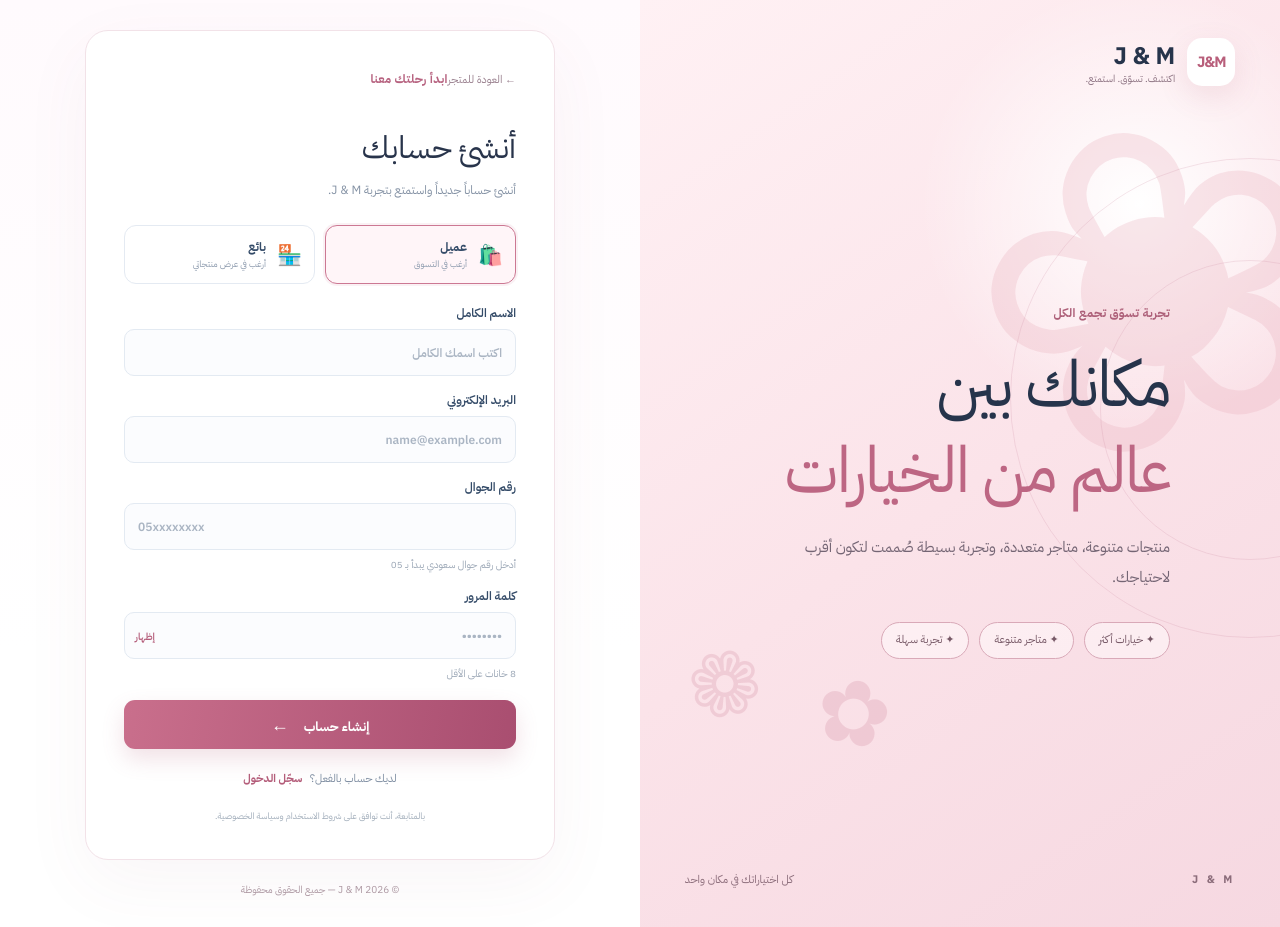
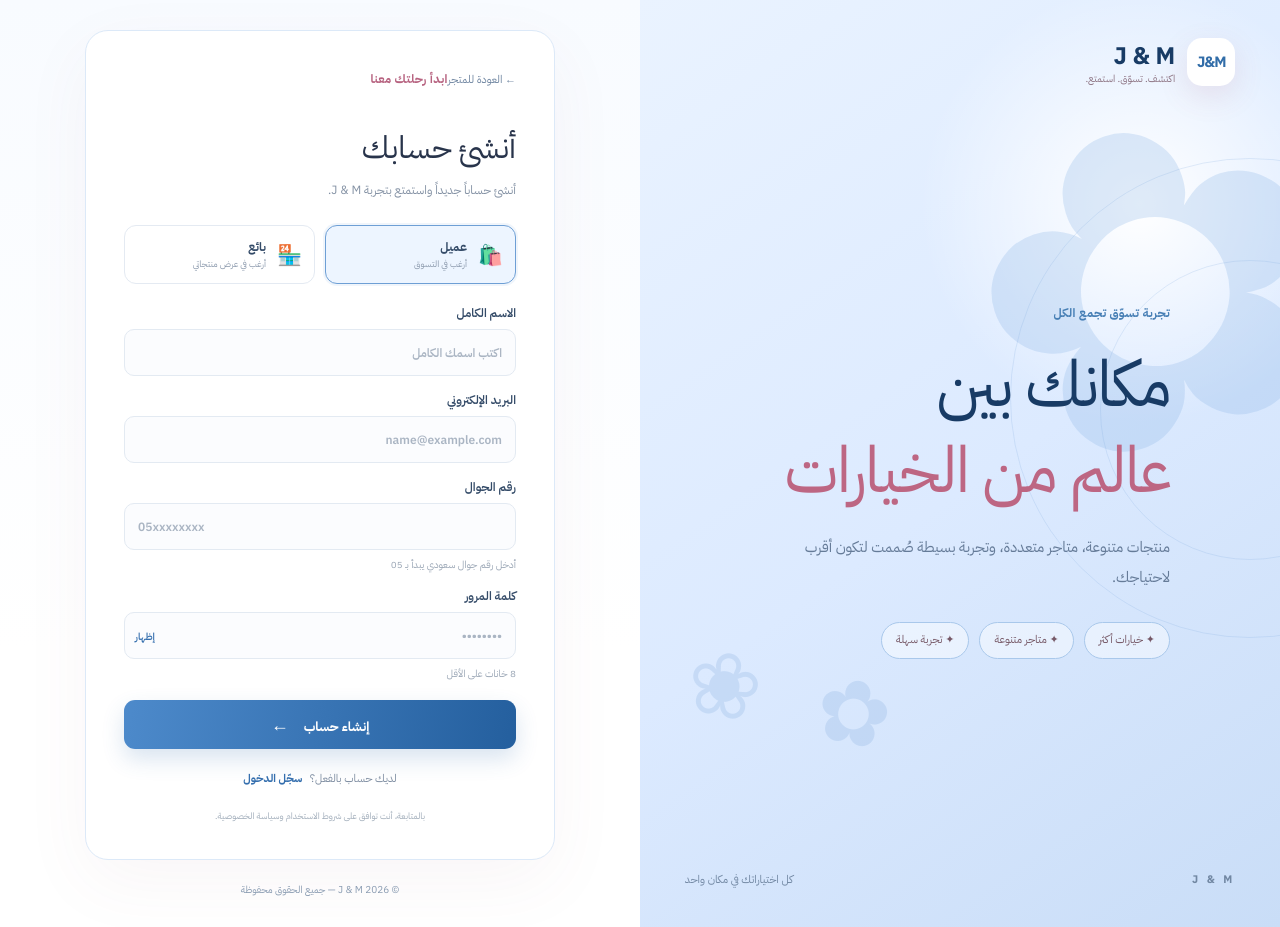
Before and after one commit to maafaalhussain-cmyk/nextjs, a Next.js app: page /register in a window 1280 px wide. Built offline with nearby package versions, Linux system fonts and the light colour scheme.

Commit message:
Set J&M authentication palette to blue white with tiny floral accents

```diff
--- a/app/auth-floral.css
+++ b/app/auth-floral.css
@@ -1,35 +1,35 @@
 /* J&M floral authentication refresh — scoped to auth screens */
-.auth-shell{background:#fff9fb;color:#27334a}
-.auth-visual{background:radial-gradient(circle at 78% 22%,#fff 0,transparent 25%),linear-gradient(145deg,#fff1f4 0%,#fbe3e9 52%,#f6d8e1 100%);color:#26344b}
-.auth-visual::before{content:"❀";position:absolute;right:-58px;top:8%;font-size:clamp(260px,34vw,470px);line-height:1;color:#e9aebb;opacity:.28;transform:rotate(-18deg);pointer-events:none}
-.auth-visual::after{content:"✿     ❁";position:absolute;left:7%;bottom:17%;font-size:clamp(50px,7vw,90px);letter-spacing:18px;color:#cf8298;opacity:.23;transform:rotate(12deg);pointer-events:none}
-.auth-visual .auth-brand{color:#26344b}
+.auth-shell{background:#f5f9ff;color:#27334a}
+.auth-visual{background:radial-gradient(circle at 78% 22%,#fff 0,transparent 25%),linear-gradient(145deg,#eaf3ff 0%,#dceaff 52%,#c9ddf7 100%);color:#183b65}
+.auth-visual::before{content:"✿";position:absolute;right:-58px;top:8%;font-size:clamp(260px,34vw,470px);line-height:1;color:#8fb8e8;opacity:.28;transform:rotate(-18deg);pointer-events:none}
+.auth-visual::after{content:"✿  ❀";position:absolute;left:7%;bottom:17%;font-size:clamp(50px,7vw,90px);letter-spacing:18px;color:#7fa9dc;opacity:.23;transform:rotate(12deg);pointer-events:none}
+.auth-visual .auth-brand{color:#183b65}
 .auth-visual .auth-brand small{color:#8b7180}
-.auth-visual .auth-brand-mark{background:#fff;color:#b85f7b;box-shadow:0 10px 30px #a54c6b20}
-.auth-visual .auth-kicker{color:#ad6079}
-.auth-visual h1{color:#26344b}
+.auth-visual .auth-brand-mark{background:#fff;color:#326da8;box-shadow:0 10px 30px #a54c6b20}
+.auth-visual .auth-kicker{color:#477fb5}
+.auth-visual h1{color:#183b65}
 .auth-visual h1 em{color:#bd6683}
-.auth-visual-copy>p{color:#746574}
-.auth-perks span{border-color:#d9a9b8;background:#ffffff70;color:#765866}
-.auth-visual-bottom{color:#8b6c7a}
-.auth-orb{border-color:#c9879d35}
-.auth-panel{background:linear-gradient(180deg,#fffafd,#fff 70%)}
-.auth-card{border-color:#f2e2e8;box-shadow:0 22px 70px #8e49600d}
+.auth-visual-copy>p{color:#657b98}
+.auth-perks span{border-color:#a9c8eb;background:#ffffff70;color:#765866}
+.auth-visual-bottom{color:#7187a2}
+.auth-orb{border-color:#7ca7dc35}
+.auth-panel{background:linear-gradient(180deg,#f8fbff,#fff 70%)}
+.auth-card{border-color:#dce9f8;box-shadow:0 22px 70px #8e49600d}
 .auth-card .auth-kicker{color:#b76380}
 .auth-card h2{color:#28344b}
-.auth-form input:focus{border-color:#d77f9c;box-shadow:0 0 0 3px #d77f9c20}
-.password-wrap button,.auth-form-meta a,.auth-switch a{color:#b45d7a}
-.auth-submit{background:linear-gradient(100deg,#c96f8c,#a94e70);box-shadow:0 10px 22px #b45d7a30}
-.auth-form input[type=checkbox]{accent-color:#b45d7a}
-.role-option.selected{border-color:#cc7893;background:#fff5f8;box-shadow:0 0 0 2px #cc78931a}
+.auth-form input:focus{border-color:#6c9ed8;box-shadow:0 0 0 3px #6c9ed820}
+.password-wrap button,.auth-form-meta a,.auth-switch a{color:#356fae}
+.auth-submit{background:linear-gradient(100deg,#4d8acb,#245f9e);box-shadow:0 10px 22px #356fae30}
+.auth-form input[type=checkbox]{accent-color:#356fae}
+.role-option.selected{border-color:#6e9fd5;background:#edf5ff;box-shadow:0 0 0 2px #6e9fd51a}
 .auth-mobile-brand .auth-brand{color:#29364c}
-.auth-mobile-brand .auth-brand-mark{background:#f9e7ed;color:#ad5b78;box-shadow:none}
-.auth-mobile-brand .auth-brand small{color:#917b87}
-.auth-back{color:#9b8290}
-.auth-footer{color:#ad98a2}
+.auth-mobile-brand .auth-brand-mark{background:#e6f1ff;color:#356fae;box-shadow:none}
+.auth-mobile-brand .auth-brand small{color:#7389a4}
+.auth-back{color:#7187a2}
+.auth-footer{color:#899bb1}
 @media(max-width:760px){
- .auth-shell{background:linear-gradient(145deg,#fff5f8,#fff 65%)}
+ .auth-shell{background:linear-gradient(145deg,#edf5ff,#fff 65%)}
  .auth-panel{background:transparent;overflow:hidden}
- .auth-panel::before{content:"❀";position:absolute;top:18px;left:-35px;font-size:145px;color:#e9b8c6;opacity:.18;pointer-events:none}
- .auth-card{position:relative;z-index:1;border-color:#f0dfe6;box-shadow:0 18px 55px #9b5c7010}
+ .auth-panel::before{content:"✿";position:absolute;top:18px;left:-35px;font-size:145px;color:#9bbfe9;opacity:.18;pointer-events:none}
+ .auth-card{position:relative;z-index:1;border-color:#dce9f7;box-shadow:0 18px 55px #3e75b010}
 }
```
